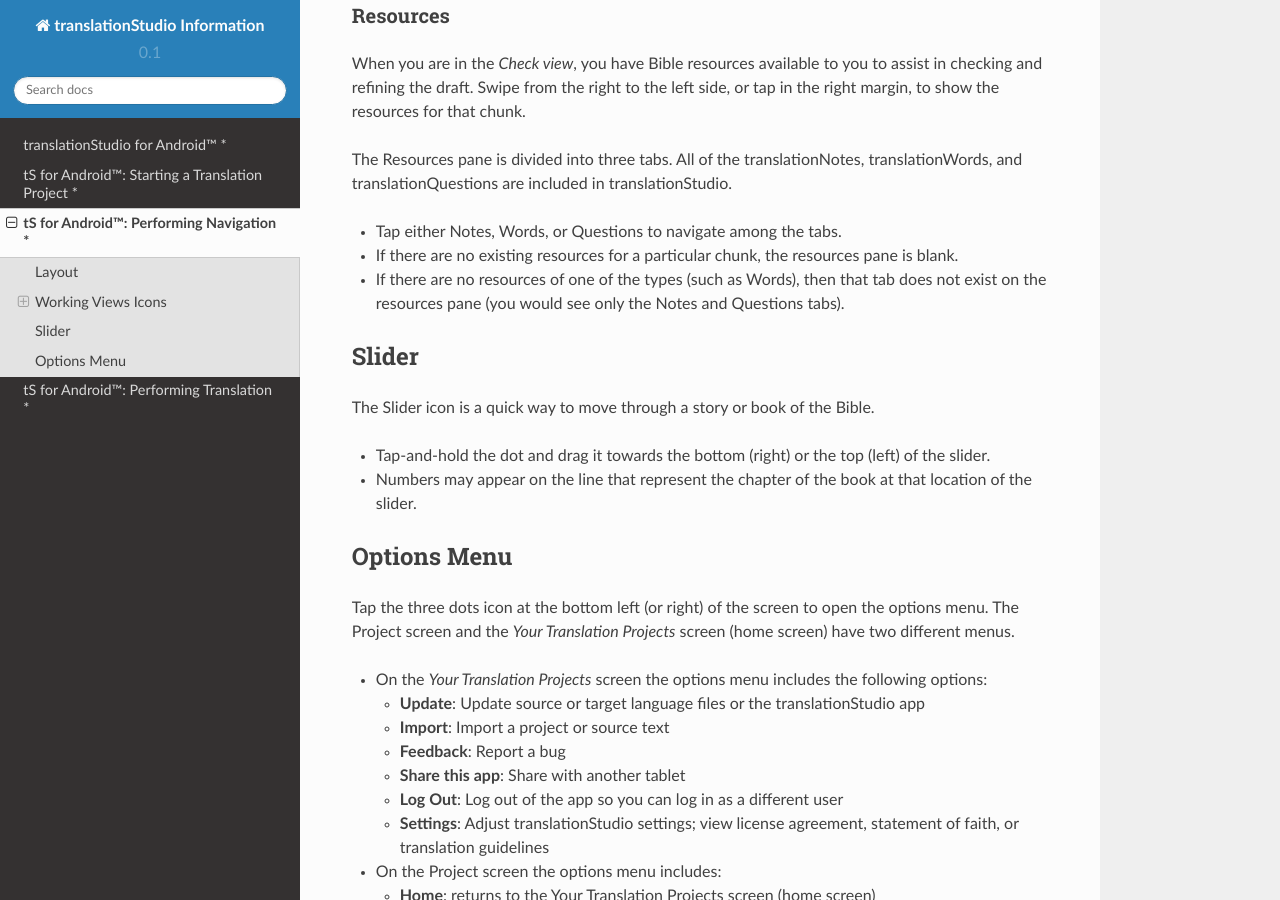
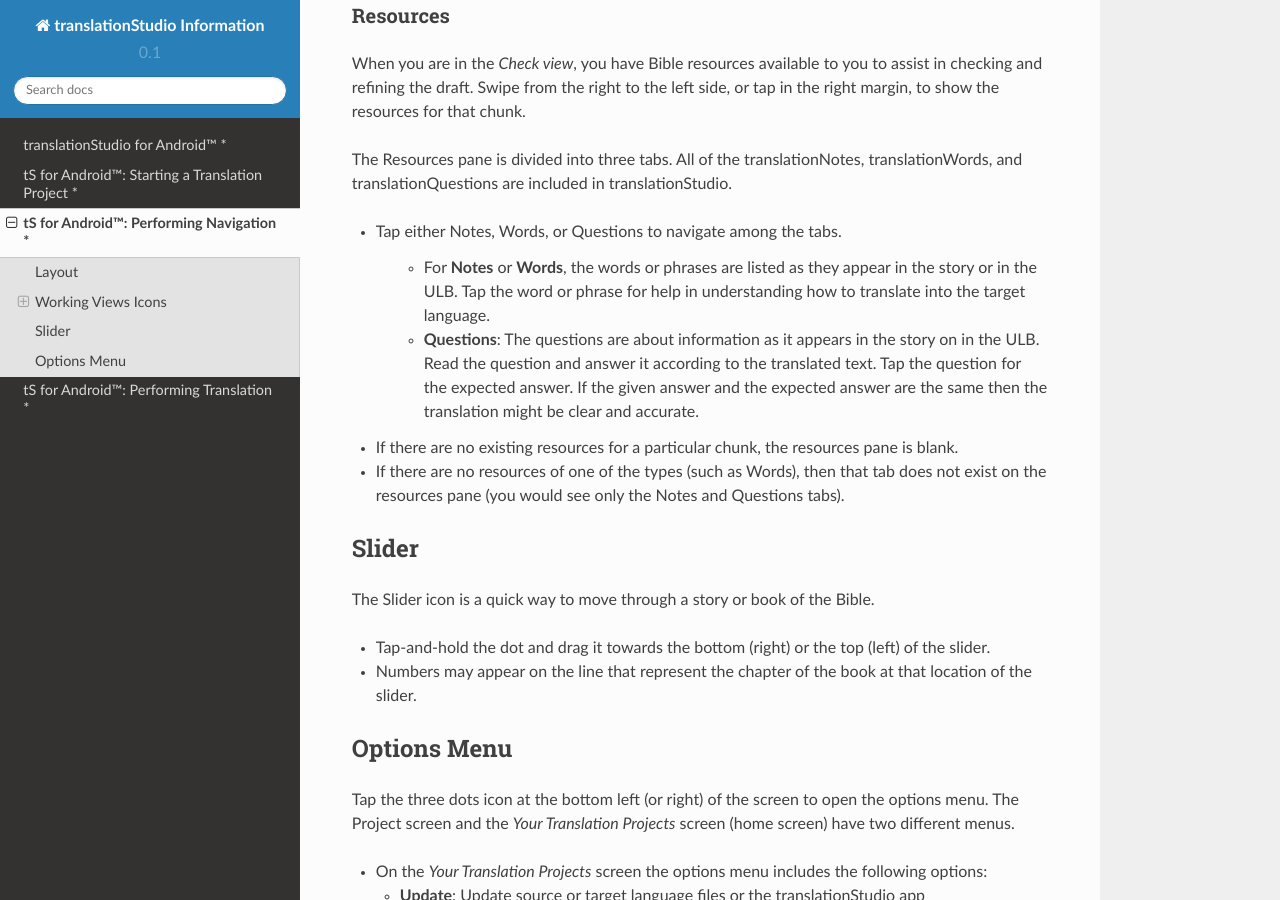
Before and after one commit to unfoldingWord-dev/translationStudio-Info, a Sphinx documentation site: the page built from docs/tNavigate.rst, in a window 1280 px wide and 900 px high, scrolled down 1952 px. Built offline with Sphinx 7.4.7 and the Read the Docs theme 2.0.0, drawn with Linux system fonts in a browser that asks for light colours; pages that are not in the unit, such as notebooks, are missing from menus.

Commit message:
Update tNavigate.rst

```diff
--- a/docs/tNavigate.rst
+++ b/docs/tNavigate.rst
@@ -63,6 +63,10 @@ The Resources pane is divided into three tabs. All of the translationNotes, tran
 
 * Tap either Notes, Words, or Questions to navigate among the tabs.
 
+    * For **Notes** or **Words**, the words or phrases are listed as they appear in the story or in the ULB. Tap the word or phrase for help in understanding how to translate into the target language.
+
+    * **Questions**: The questions are about information as it appears in the story on in the ULB. Read the question and answer it according to the translated text. Tap the question for the expected answer. If the given answer and the expected answer are the same then the translation might be clear and accurate.
+
 * If there are no existing resources for a particular chunk, the resources pane is blank.
 
 * If there are no resources of one of the types (such as Words), then that tab does not exist on the resources pane (you would see only the Notes and Questions tabs).
```
